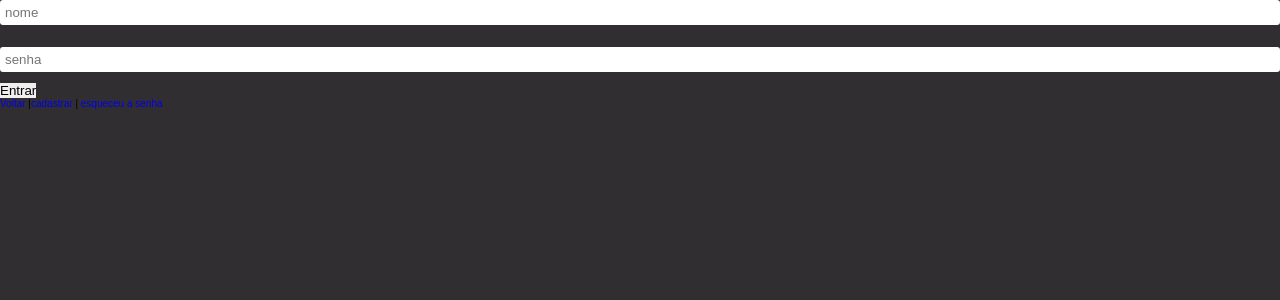
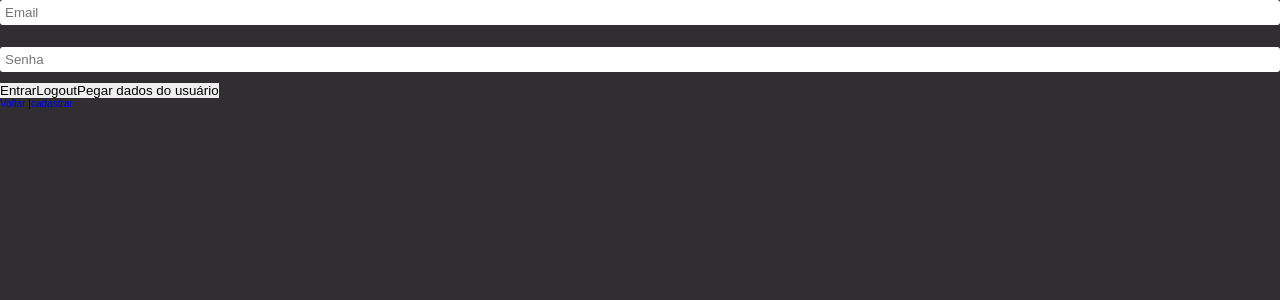
Before and after one commit to gabrielrevolti/Restaurante, a React (Vite) app in the folder restaurante/client/: page /login in a window 1280 px wide. Shown: the top 300 px of the page. Built offline with nearby package versions, Linux system fonts and the light colour scheme.

Commit message:
adicionando login e logout

```diff
--- a/restaurante/client/package.json
+++ b/restaurante/client/package.json
@@ -10,6 +10,7 @@
     "preview": "vite preview"
   },
   "dependencies": {
+    "axios": "^1.7.7",
     "react": "^18.2.0",
     "react-dom": "^18.2.0",
     "react-icons": "^5.1.0",
--- /dev/null
+++ b/restaurante/client/src/hooks/httpClient.js
@@ -0,0 +1,5 @@
+import axios from "axios";
+
+export default axios.create({
+  withCredentials: true
+})
--- a/restaurante/client/src/pages/enter/login.jsx
+++ b/restaurante/client/src/pages/enter/login.jsx
@@ -1,5 +1,6 @@
 import { useState } from "react";
 import { Link } from "react-router-dom";
+import httpClient from "../../hooks/httpClient";
 
 
 const Login = () => {
@@ -15,26 +16,56 @@ const Login = () => {
     setItem((current) => ({ ...current, [ev.target.id]: ev.target.value }))
   }
 
+  const handleSubmit = async () => {
+    const email = item.email
+    const password = item.password
+    const resp = await httpClient.post("//localhost:5000/login", {
+      email,
+      password
+    })
+};
+
+const handleLogout = async () => {
+  await httpClient.post("//localhost:5000/logout");
+  window.location.href = "/";
+}
+
+const handleData = async (e) => {
+  e.preventDefault()
+    const response = await fetch('http://127.0.0.1:5000/user_info', {
+    method: 'GET',
+    credentials: 'include',
+    headers: {
+        'Content-Type': 'application/json'
+    }
+
+});
+  const data = await response.json()
+  console.log(data['message'])
+}
+
   return (
     <>
-      <form>
+      <form onSubmit={handleSubmit}>
       <input
-          type="email" id="email" value={item.email} placeholder="nome" onChange={handleChange} />
+          type="email" id="email" value={item.email} placeholder="Email" onChange={handleChange} />
       </form>
 
       <br/>
       <br/>
 
-      <input type="password" id="password" value={item.password} placeholder="senha" onChange={handleChange}/>
+      <input type="password" id="password" value={item.password} placeholder="Senha" onChange={handleChange}/>
 
       <br/>
       <br/>
 
       <div>
-        <button type="submit">Entrar</button>
+        <button onClick={handleSubmit}>Entrar</button>
+        <button onClick={handleLogout}>Logout</button>
+        <button onClick={handleData}>Pegar dados do usuário</button>
       </div>
       <Link to="/">Voltar</Link> |
-      <Link to="register">cadastrar</Link> | <Link to="forgottenPassword">esqueceu a senha</Link>
+      <Link to="register">cadastrar</Link>
     </>
   )
 
```
Also changed, not shown: 1 other file (tests, documents, lock files or other folders).
